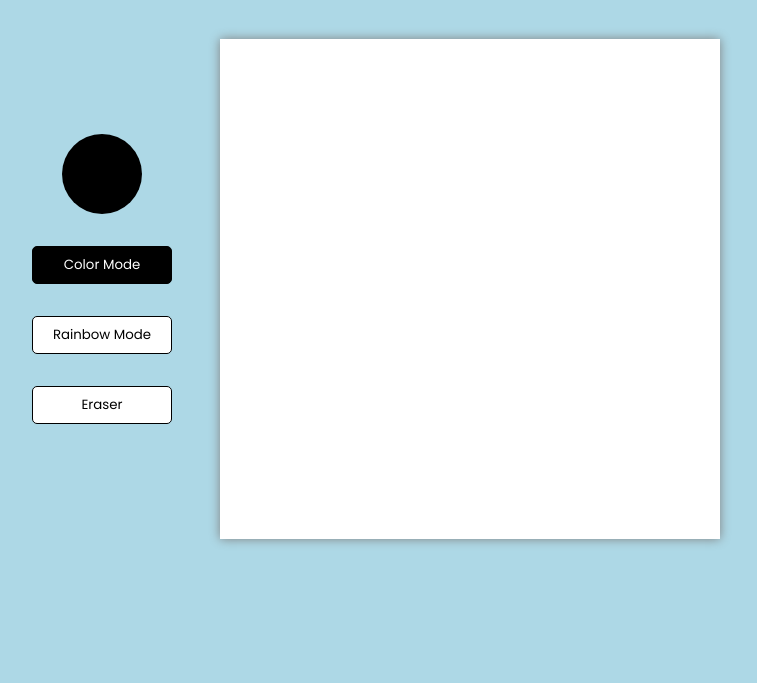
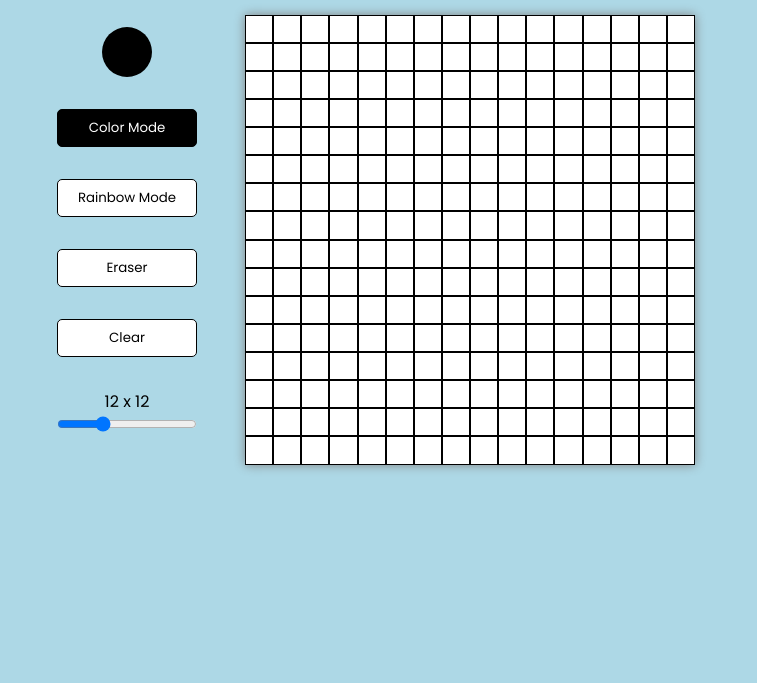
Before and after one commit to Jonathan-Heaney/etch-a-sketch, a plain HTML site: page index.html in a window 1280 px wide. Shown: the part 117-800 px from the top of the page, without its empty margins (288-1045 px from the left). Drawn offline with Linux system fonts and the light colour scheme.

Commit message:
Add clear function and resize grid function

```diff
--- a/index.html
+++ b/index.html
@@ -11,12 +11,23 @@
   <body>
     <h1>Etch-a-Sketch</h1>
     <main class="main">
-      <div class="colors">
+      <div class="toggles">
         <input type="color" name="color" id="color" />
         <button class="btn" id="color-mode">Color Mode</button>
         <button class="btn" id="rainbow-mode">Rainbow Mode</button>
         <button class="btn" id="eraser">Eraser</button>
-        <!-- <button class="btn" id="clear">Clear</button> -->
+        <button class="btn" id="clear">Clear</button>
+        <label id="gridSize" for="size">12 x 12</label>
+        <input
+          type="range"
+          name="size"
+          id="size"
+          min="1"
+          max="50"
+          step="1"
+          value="16"
+          oninput="updateGrid(this.value), updateLabel(this.value)"
+        />
       </div>
       <div id="container"></div>
     </main>
--- a/script.js
+++ b/script.js
@@ -7,8 +7,9 @@ const colorPicker = document.querySelector('#color');
 const eraser = document.querySelector('#eraser');
 const clear = document.querySelector('#clear');
 const buttons = document.querySelectorAll('.btn');
+const gridSize = document.querySelector('#gridSize');
 
-let numSquares = 20;
+let numSquares = 16;
 
 function makeGrid(num) {
   container.style.gridTemplateColumns = `repeat(${num}, 1fr)`;
@@ -22,6 +23,23 @@ function makeGrid(num) {
 }
 
 makeGrid(numSquares);
+
+function deleteGrid(parent) {
+  while (parent.firstChild) {
+    parent.removeChild(parent.firstChild);
+  }
+}
+
+function clearGrid() {
+  deleteGrid(container);
+  makeGrid(numSquares);
+}
+
+function updateGrid(num) {
+  numSquares = num;
+  deleteGrid(container);
+  makeGrid(num);
+}
 
 container.addEventListener('mouseover', changeColor);
 container.addEventListener('mousedown', changeColor);
@@ -69,6 +87,12 @@ eraser.addEventListener('click', function (e) {
   rainbowMode.style.color = 'black';
 });
 
+clear.addEventListener('click', clearGrid);
+
+function updateLabel(size) {
+  gridSize.innerText = `${size} x ${size}`;
+}
+
 function changeColor(e) {
   if (e.type === 'mouseover' && !mouseDown) return;
   if (e.target.classList.contains('box')) {
--- a/style.css
+++ b/style.css
@@ -17,7 +17,7 @@ body {
 }
 
 h1 {
-  margin: 32px;
+  margin: 24px 0 0 0;
   font-size: 3rem;
 }
 .main {
@@ -26,7 +26,7 @@ h1 {
   justify-content: center;
 }
 
-.colors {
+.toggles {
   display: flex;
   flex-direction: column;
   margin: 3rem;
@@ -40,8 +40,8 @@ h1 {
   -webkit-appearance: none;
   appearance: none;
   background: none;
-  width: 80px;
-  height: 80px;
+  width: 50px;
+  height: 50px;
   border: none;
   cursor: pointer;
 }
@@ -74,16 +74,20 @@ h1 {
   transform: scale(1.05);
 }
 
-/* .btn:active {
-  transform: scale(0.98);
-} */
+#gridSize {
+  margin-bottom: -30px;
+}
 
 #container {
   background-color: #fff;
-  min-width: 500px;
-  min-height: 500px;
+  min-width: 450px;
+  min-height: 450px;
   display: grid;
   margin-top: 20px;
   z-index: 1;
   box-shadow: 0 0 10px gray;
 }
+
+.box {
+  border: 0.5px solid black;
+}
```
